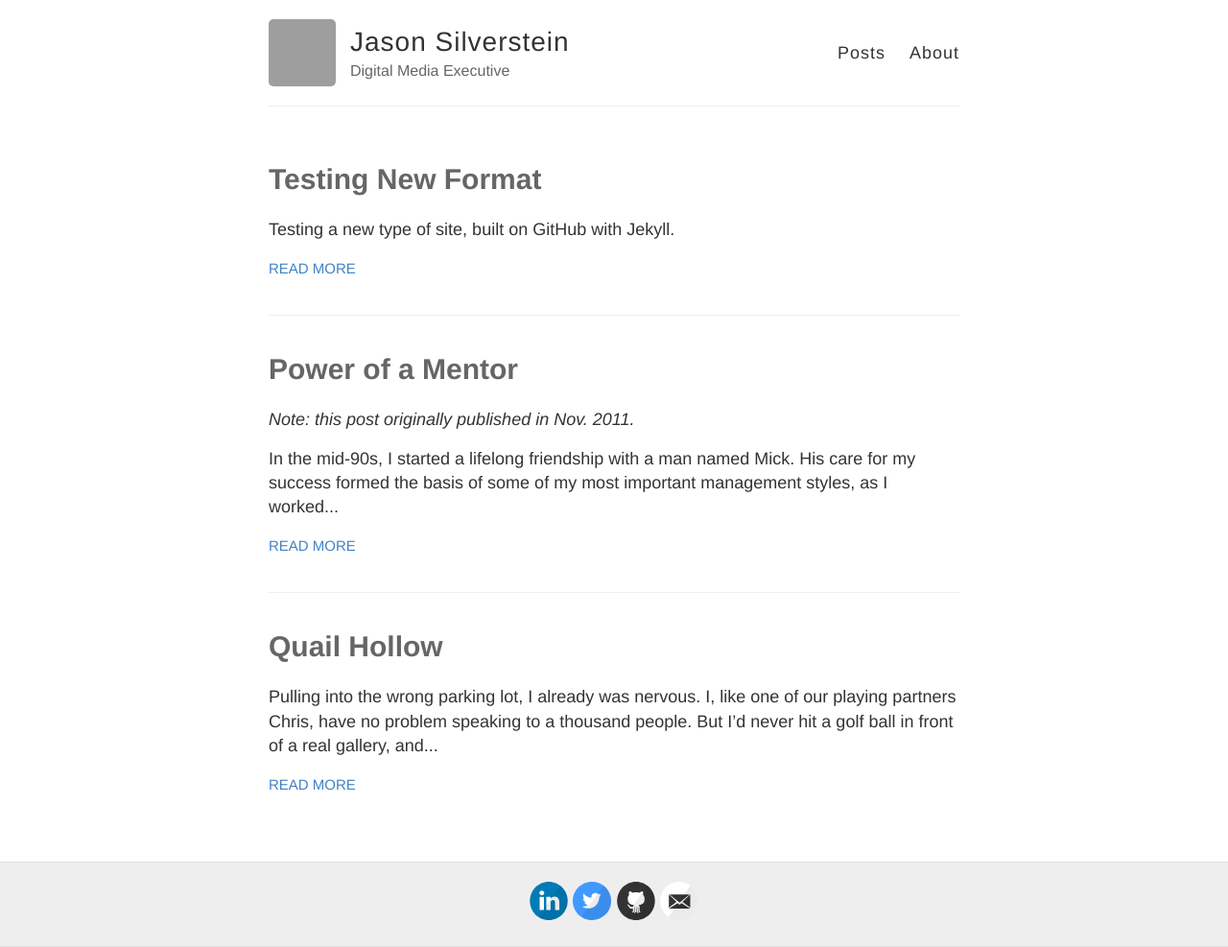
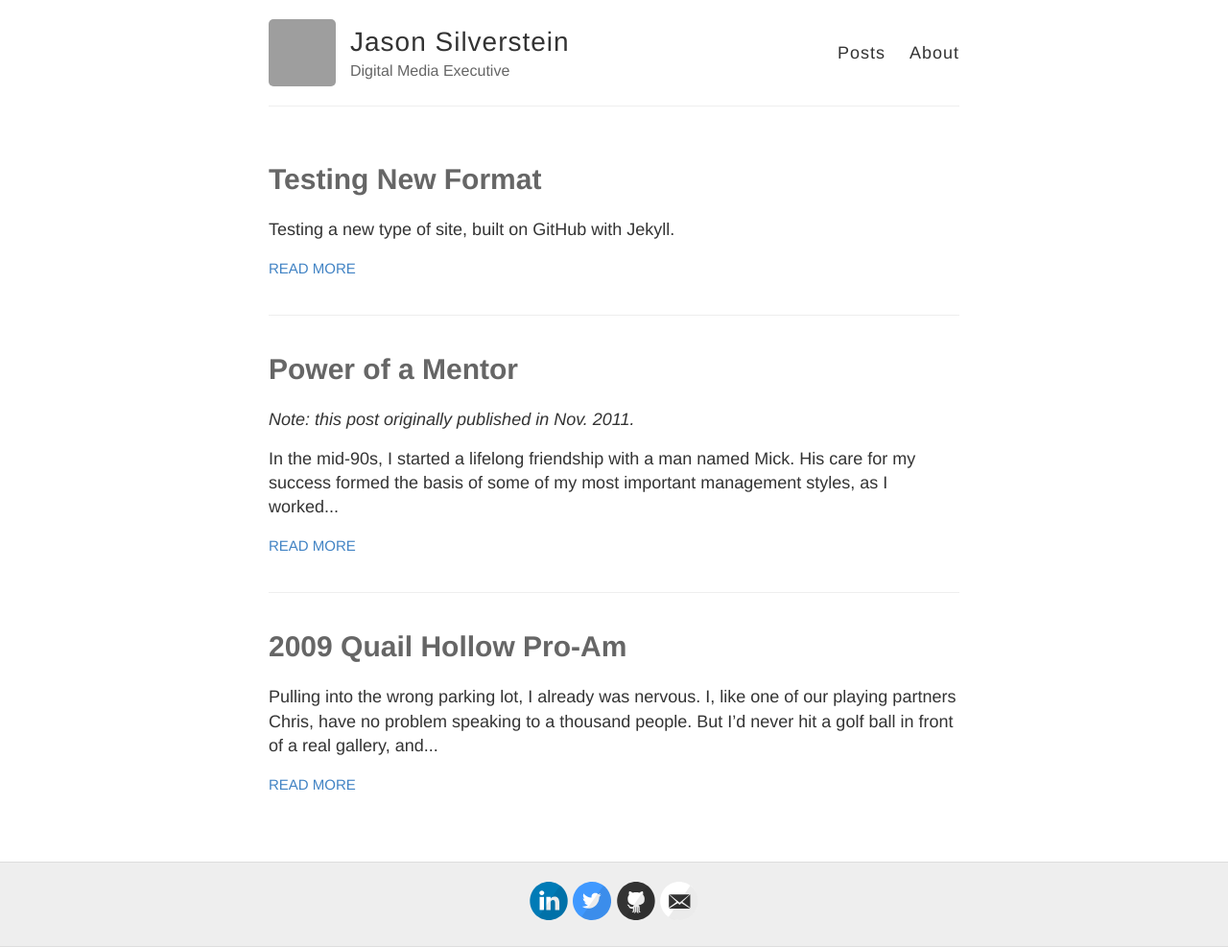
Before and after one commit to jasonsilverstein/jasonsilverstein.github.io, a Jekyll site: the page built from index.html, in a window 1280 px wide. Shown: the whole page at 96% size. Built offline with Jekyll 4.4.1, drawn with Linux system fonts in a browser that asks for light colours; grey boxes are pictures that could not be loaded.

Commit message:
Another edit to /golf

```diff
--- a/_posts/2009-04-28-Quail-Hollow.md
+++ b/_posts/2009-04-28-Golf.md
@@ -1,3 +1,8 @@
+---
+layout: post
+title: 2009 Quail Hollow Pro-Am
+---
+
 Pulling into the wrong parking lot, I already was nervous. I, like one of our playing partners Chris, have no problem speaking to a thousand people. But I’d never hit a golf ball in front of a real gallery, and certainly I’d never been introduced to do so.
 
 As I chatted it up with the parking attendant (again in the wrong lot), he told me to turn around and go toward the clubhouse. As I put my car into reverse, another car came around the corner. Our vehicles kissed.
```
